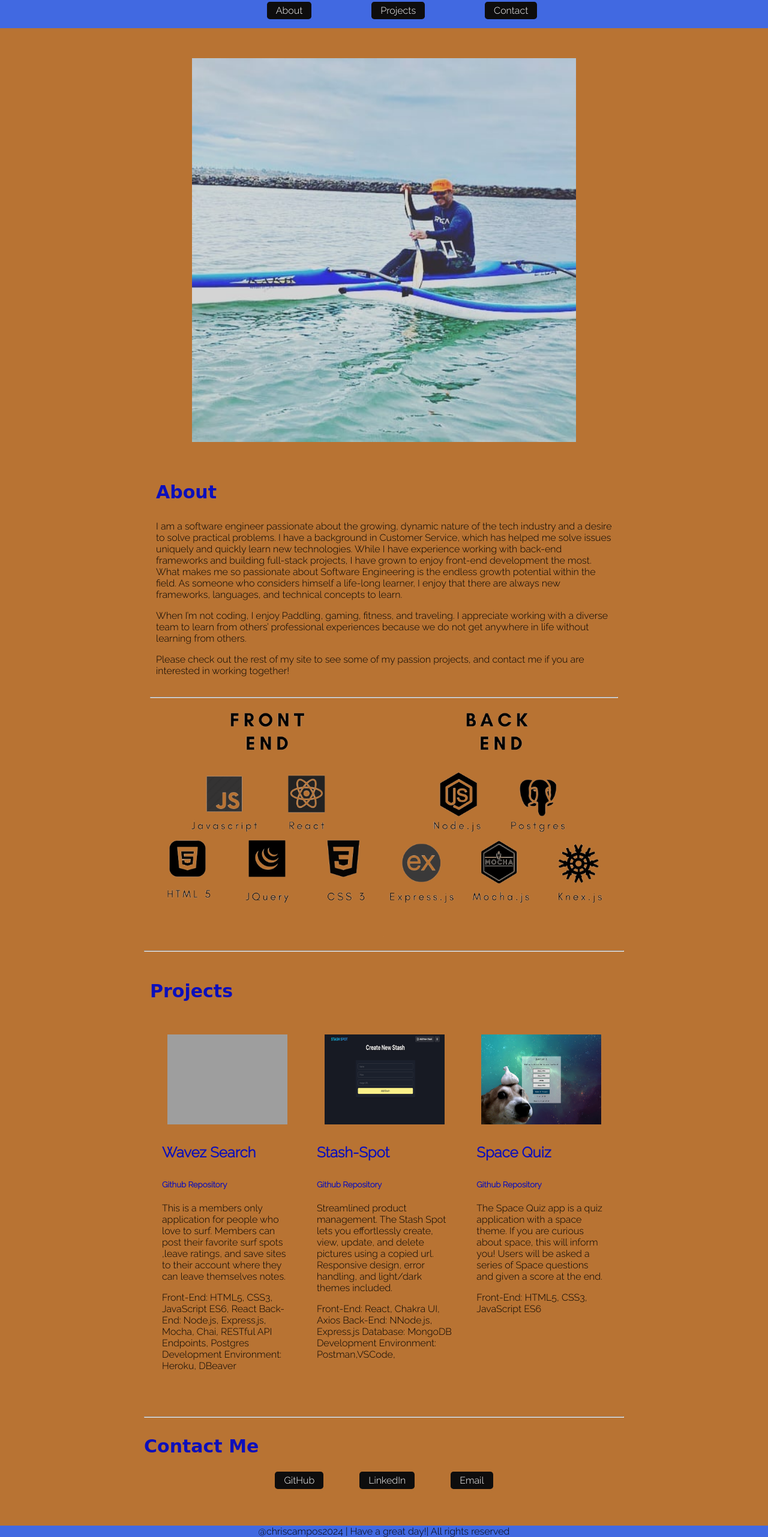
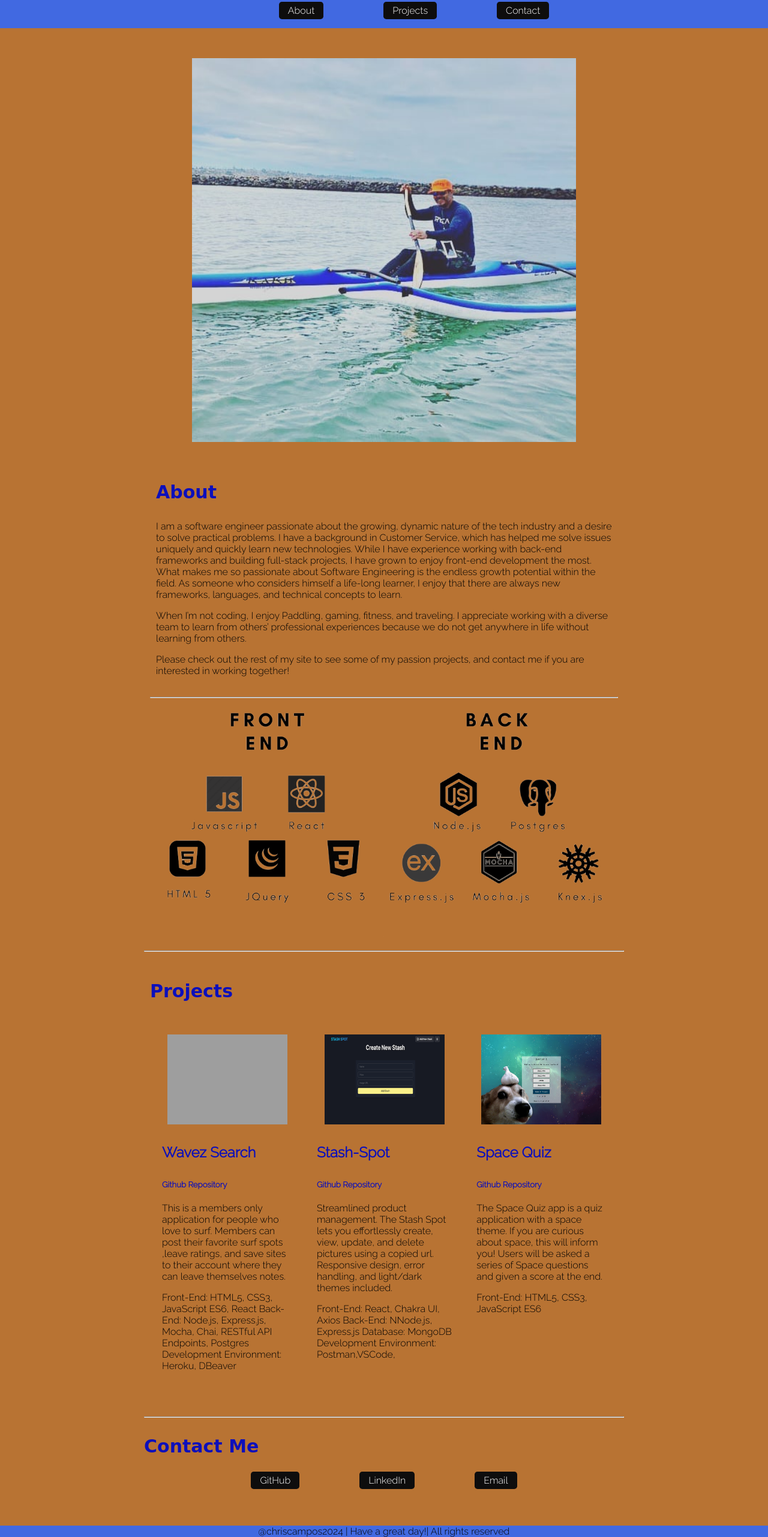
Before and after one commit to TheChunkyPumpkinhead/Profile-for-Chris, a website: page index.html in a window 1280 px wide. Shown: the part 146-2709 px from the top of the page at 60% size. Drawn offline with Linux system fonts and the light colour scheme; grey boxes are pictures that could not be loaded; a web font is replaced by a local one.

Commit message:
updating

```diff
--- a/style.css
+++ b/style.css
@@ -25,7 +25,7 @@ nav ul li {
   }
 
   nav ul li {
-    margin: 10px 10; /* Adjust vertical margin for better spacing */
+    align-items: center;
   }
 }
 
@@ -245,11 +245,11 @@ footer {
   }
 
   header nav ul {
-    margin: 10px 30px; /* Adjust margins if needed */
+    margin: 10px 50px; /* Adjust margins if needed */
   }
 
   #contact ul li {
-    margin: 0 30px; /* Adjust margins if needed */
+    margin: 0 50px; /* Adjust margins if needed */
   }
 }
 
```
